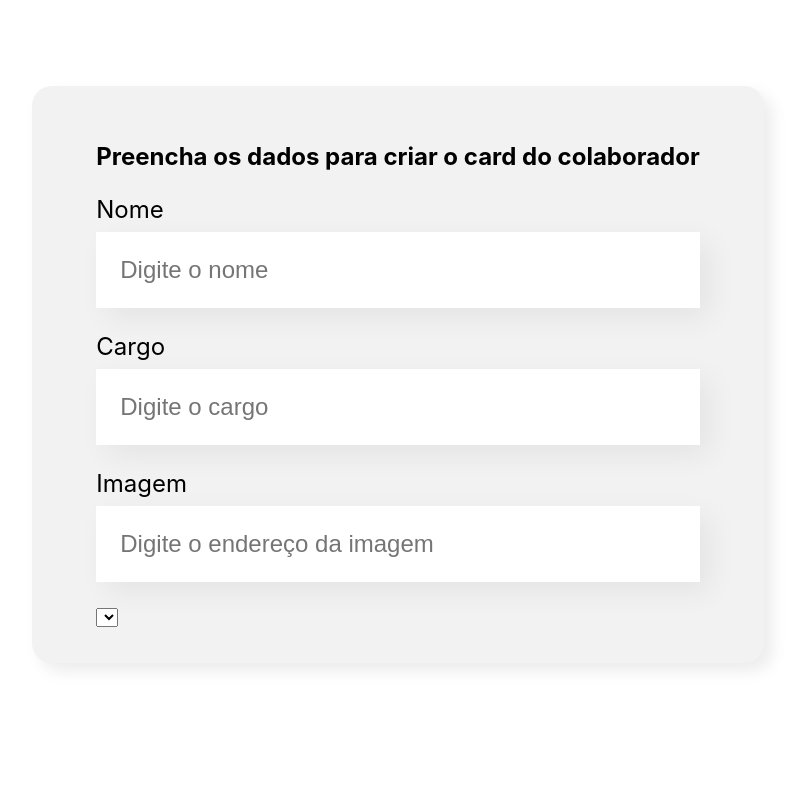
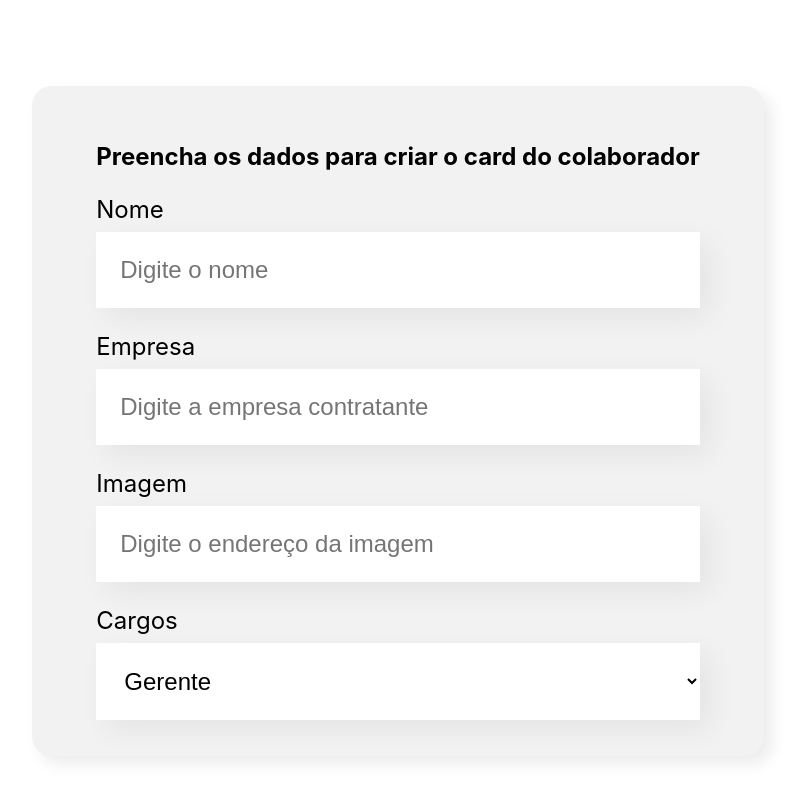
Before and after one commit to francovinicius/cadastro-de-funcionario, a React (Create React App) app: page / in a window 1280 px wide. Shown: the part 492-1292 px from the top of the page, without its empty margins (242-1042 px from the left). Before the commit the page ends 1235 px from the top, so only its background shows below. Built offline with nearby package versions, Linux system fonts and the light colour scheme.

Commit message:
Correção de bug cargos / Alteração da label Cargo

```diff
--- a/src/componentes/Formulario/index.js
+++ b/src/componentes/Formulario/index.js
@@ -5,15 +5,14 @@ import './Formulario.css'
 const Formulario = () => {
 
     const times = [
-            'Gerentes',
-            'Programadores',
+            'Gerente',
+            'Programador',
             'Líder de equipe',
             'Auxiliar administrativo',
             'Auxiliar de serviços gerais',
             'Assistente de rastreamento',
-            'Motoristas'
+            'Motorista'
     ]
-
 
     return (
         <section className='formulario'>
@@ -23,9 +22,9 @@ const Formulario = () => {
             <form>
                 <h2>Preencha os dados para criar o card do colaborador</h2>
                 <CampoTexto label="Nome" placeholder = "Digite o nome"/>
-                <CampoTexto label="Cargo" placeholder = "Digite o cargo"/>
+                <CampoTexto label="Empresa" placeholder = "Digite a empresa contratante"/>
                 <CampoTexto label="Imagem" placeholder = "Digite o endereço da imagem"/>
-                <ListaSuspensa itens={times} />
+                <ListaSuspensa label="Cargos" itens={times} placeholder = "Selecione um cargo" />
             </form>
         </section>
     )
--- a/src/componentes/ListaSuspensa/ListaSuspensa.css
+++ b/src/componentes/ListaSuspensa/ListaSuspensa.css
@@ -0,0 +1,22 @@
+.lista-suspensa {
+
+}
+
+.lista-suspensa label {
+    display: block;
+    margin-bottom: 8px;
+    font-size: 24px;
+}
+
+.lista-suspensa select {
+
+    background-color: #fff;
+    box-shadow: 10px 10px 30px rgba(0, 0, 0, 0.06);
+    width: 100%;
+    border: none;
+    font-size: 24px;
+    padding: 24px;
+
+    /* Para não "vazar para fora do site"*/
+    box-sizing: border-box;
+}
--- a/src/componentes/ListaSuspensa/index.js
+++ b/src/componentes/ListaSuspensa/index.js
@@ -6,10 +6,10 @@ const ListaSuspensa = (props) => {
 
     // {props.itens.map(item => <option>{item}</option>)} > Para cada item retorna uma option
     return (
-        <div>
+        <div className='lista-suspensa'>
             <label>{props.label}</label>
             <select>
-                {props.itens.map(item => {<option key={item}>{item}</option>
+                {props.itens.map(item => {return <option key={item}>{item}</option>
             })}
             </select>
         </div>
```
